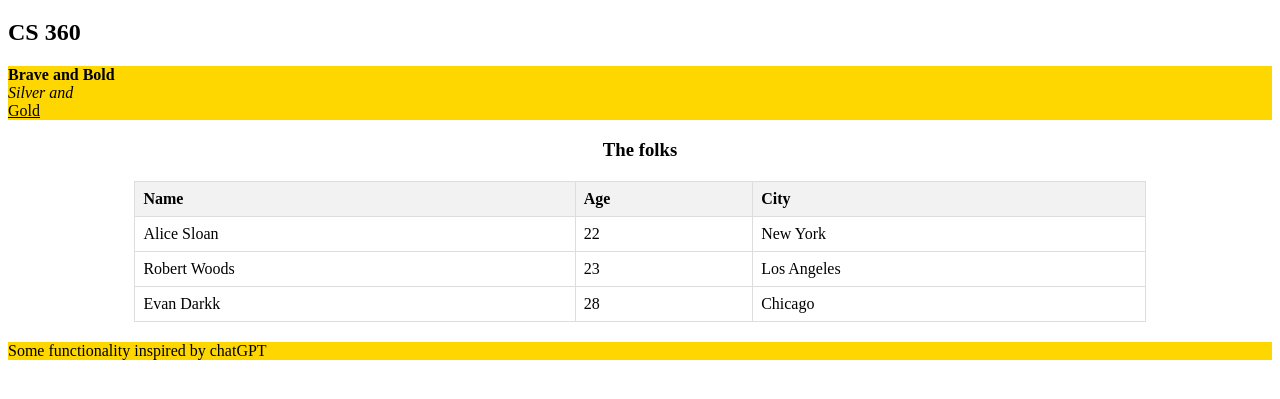
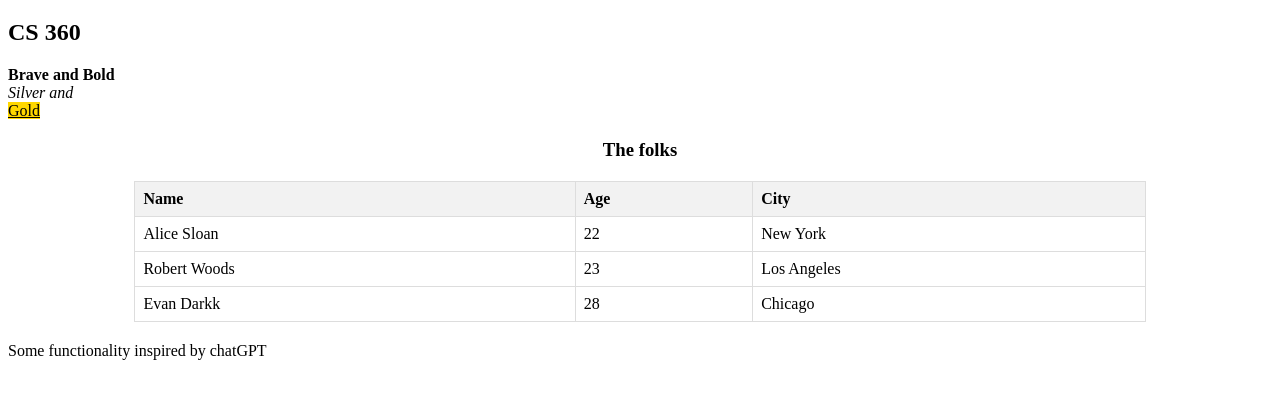
Before and after one commit to NLedge/cs360lab, a plain HTML site: page index.html in a window 1280 px wide. Shown: the part 87-486 px from the top of the page. Drawn offline with Linux system fonts and the light colour scheme.

Commit message:
Update index.html

```diff
--- a/index.html
+++ b/index.html
@@ -17,7 +17,7 @@
 			margin: 20px auto;
 			border-collapse: collapse;
 		}
-		p{
+		u {
 			background-color: gold;
 		}
 		th, td {
```
